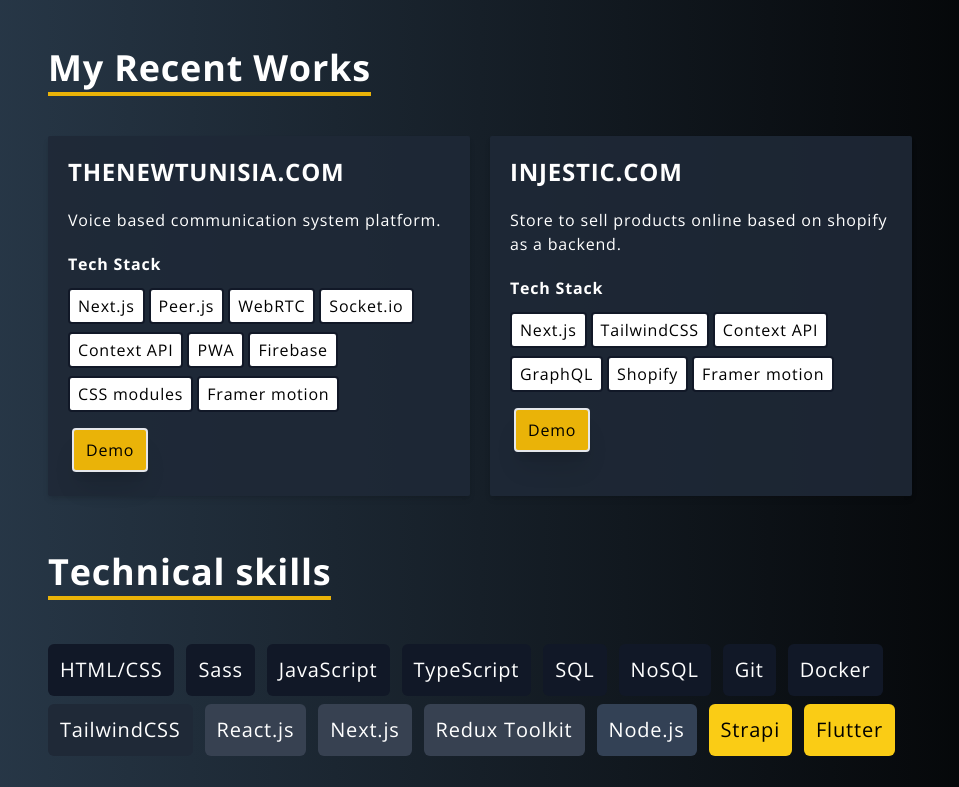
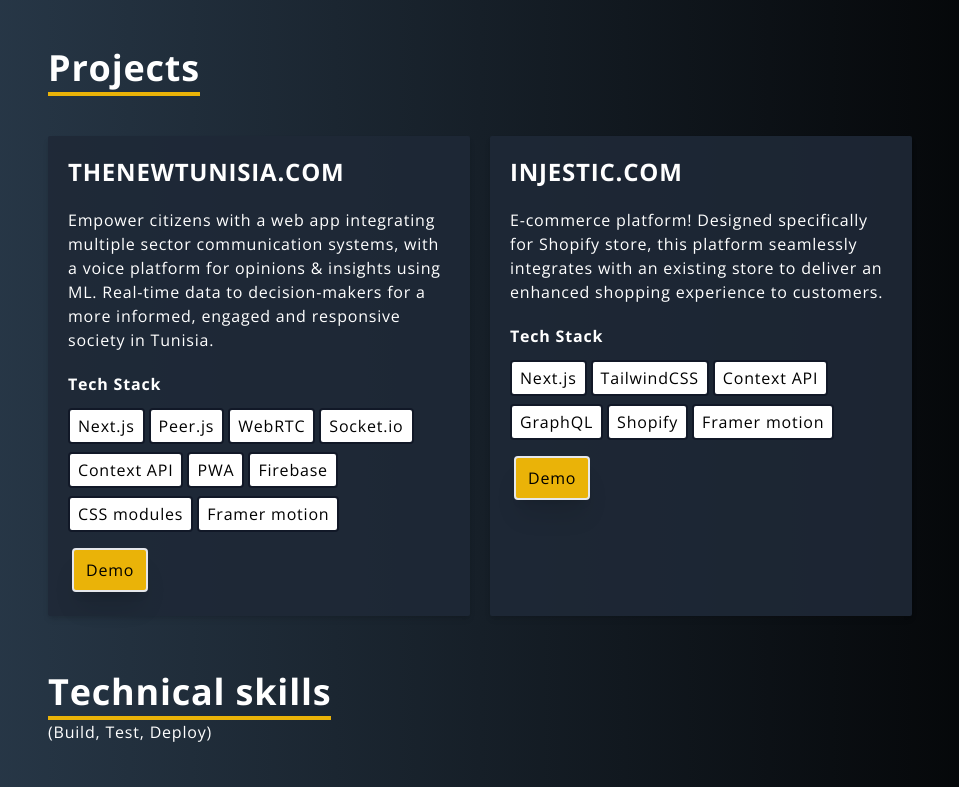
Before and after one commit to Walidhamdidev/Next.js_portfolio, a Next.js app: page / in a window 1280 px wide. Shown: the part 800-1587 px from the top of the page, without its empty margins (160-1119 px from the left). Built offline with nearby package versions, Linux system fonts and the light colour scheme.

Commit message:
projects & skills update

```diff
--- a/components/Project.js
+++ b/components/Project.js
@@ -3,9 +3,10 @@
 
 const Project = ({ title, url, stacks, description }) => {
   return (
-    <motion.div
+    <motion.a
       initial="hidden"
-      onClick={() => window.open(url, "new_window")}
+      target="_blank"
+      href={url}
       animate="visible"
       whileHover={{
         position: "relative",
@@ -51,7 +52,7 @@
           </span>
         </Link>
       </div>
-    </motion.div>
+    </motion.a>
   );
 };
 
--- a/components/Projects.js
+++ b/components/Projects.js
@@ -18,7 +18,8 @@
         { title: "CSS modules" },
         { title: "Framer  motion" },
       ],
-      description: "Voice based communication system platform.",
+      description:
+        "Empower citizens with a web app integrating multiple sector communication systems, with a voice platform for opinions & insights using ML. Real-time data to decision-makers for a more informed, engaged and responsive society in Tunisia.",
     },
     {
       title: "injestic.com",
@@ -32,14 +33,14 @@
         { title: "Framer  motion" },
       ],
       description:
-        "Store to sell products online based on shopify as a backend.",
+        "E-commerce platform! Designed specifically for Shopify store, this platform seamlessly integrates with an existing store to deliver an enhanced shopping experience to customers.",
     },
   ];
 
   return (
     <div className=" mx-auto lg:px-52 px-5" id="projects">
       <h1 className="border-b-4 inline-flex pb-1  text-white  mb-10 font-bold text-3xl md:text-4xl  border-yellow-500">
-        My Recent Works
+        Projects
       </h1>
 
       <div className="grid gap-5   md:grid-cols-2 ">
--- a/components/Skills.js
+++ b/components/Skills.js
@@ -13,17 +13,19 @@
     { skill: "TailwindCSS", type: "cssFramework" },
     { skill: "React.js", type: "frontend" },
     { skill: "Next.js", type: "frontend" },
-    { skill: "Redux Toolkit", type: "frontend" },
+    { skill: "Redux", type: "frontend" },
     { skill: "Node.js", type: "backend" },
-    { skill: "Strapi", type: "new" },
+    { skill: "Strapi", type: "backend" },
     { skill: "Flutter", type: "new" },
+    { skill: "React Native", type: "new" },
   ];
 
   return (
     <div className="mt-14  mx-auto lg:px-52 px-5" id="skills">
-      <h1 className="border-b-4 inline-flex pb-1 text-white  mb-10 font-bold text-3xl md:text-4xl  border-yellow-500">
+      <h1 className="border-b-4 inline-flex pb-1 text-white  font-bold text-3xl md:text-4xl  border-yellow-500">
         Technical skills
       </h1>
+      <h3 className=" mb-10">(Build, Test, Deploy)</h3>
 
       <ul className="">
         {items.map((item, index) => (
```
